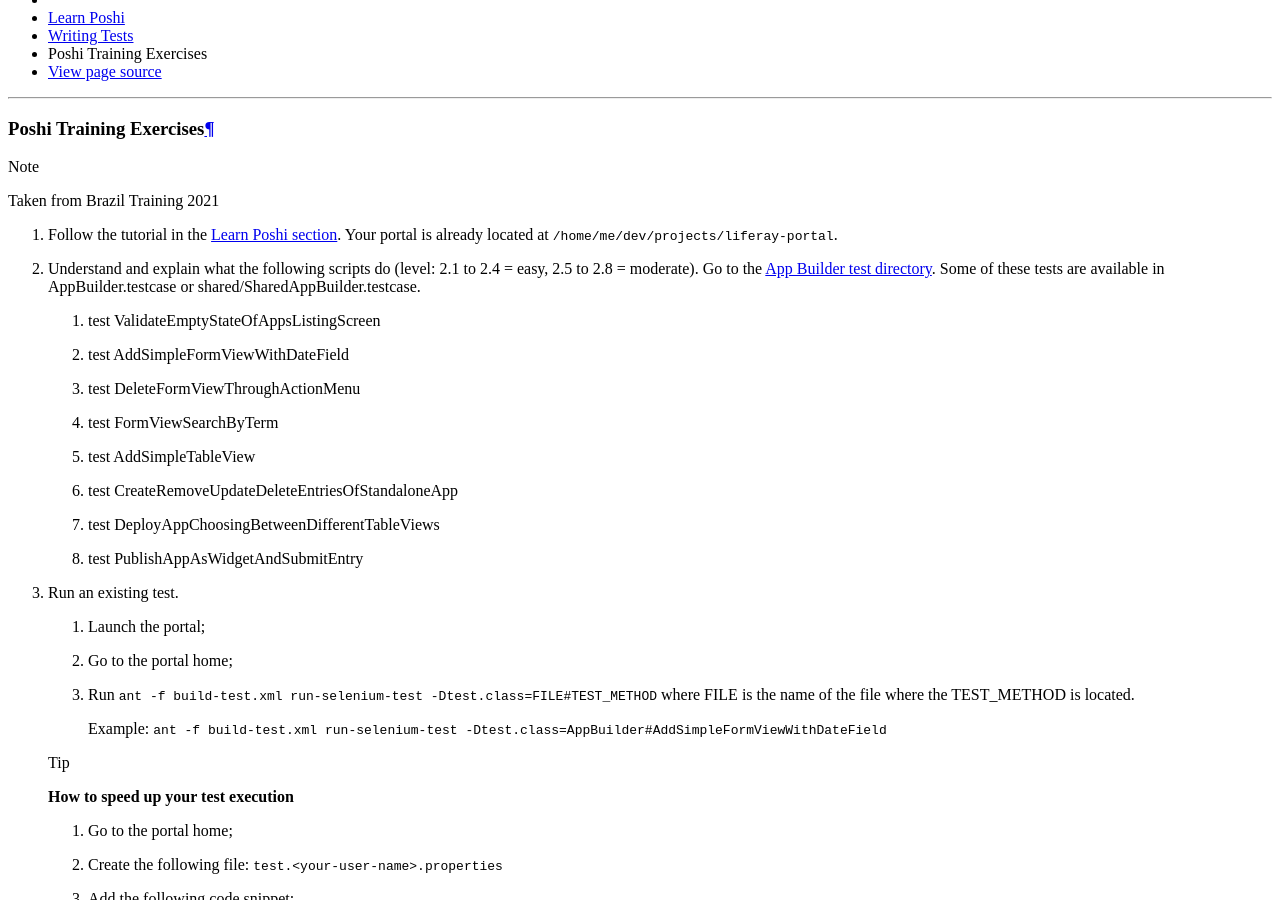
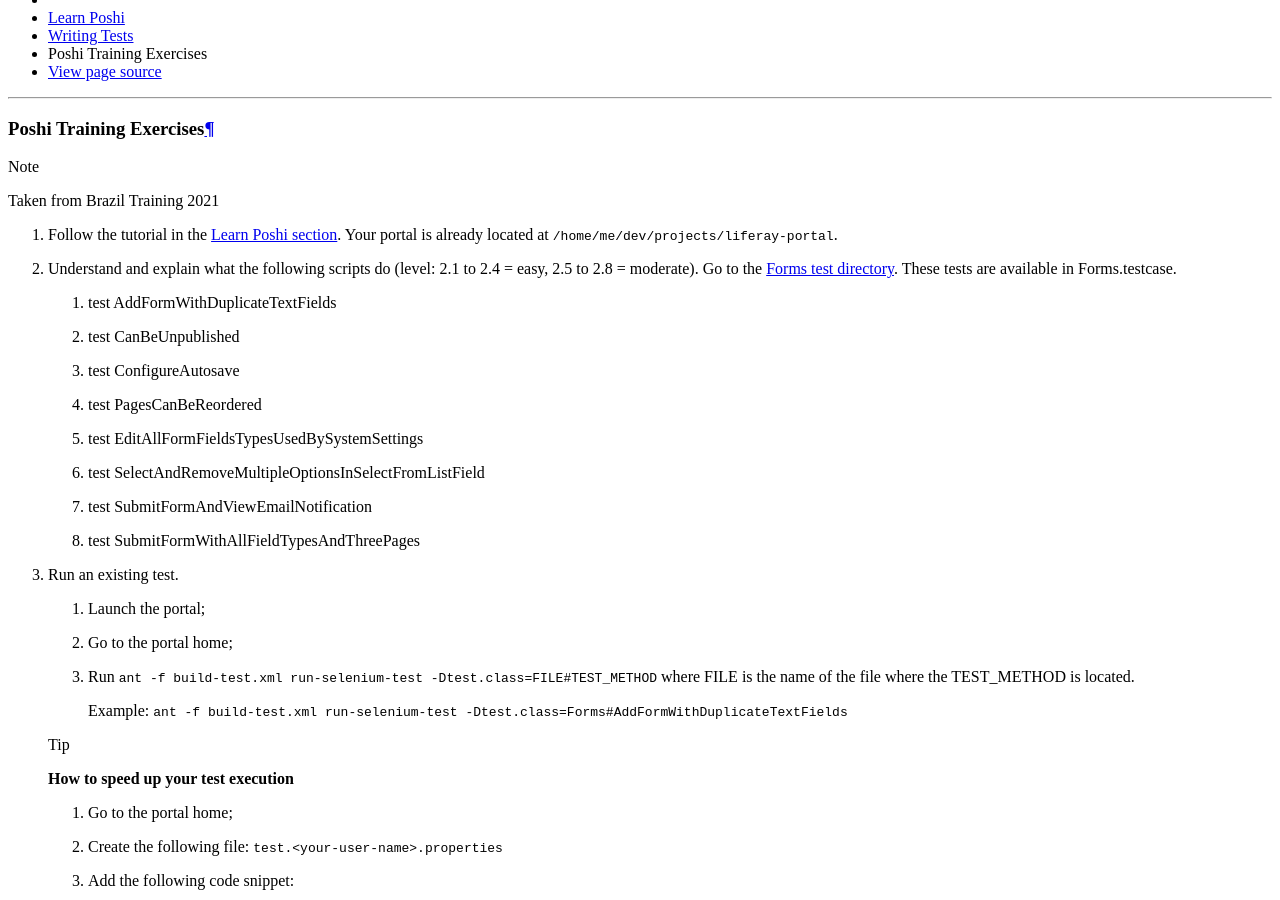
Before and after one commit to nikki-pru/qa-compendium, a Sphinx documentation site: the page built from docs/poshi/writing/poshi-training-exercises.rst, in a window 1280 px wide and 900 px high, scrolled down 1114 px. Built offline with Sphinx 7.4.7 and the Read the Docs theme 2.0.0, drawn with Linux system fonts in a browser that asks for light colours.

Commit message:
LRQA-67950 App Builder is deprecated; Use Forms instead

```diff
--- a/docs/poshi/writing/poshi-training-exercises.rst
+++ b/docs/poshi/writing/poshi-training-exercises.rst
@@ -7,16 +7,16 @@
 
 1. Follow the tutorial in the `Learn Poshi section`_. Your portal is already located at ``/home/me/dev/projects/liferay-portal``.
 
-2. Understand and explain what the following scripts do (level: 2.1 to 2.4 = easy, 2.5 to 2.8 = moderate). Go to the `App Builder test directory`_. Some of these tests are available in AppBuilder.testcase or shared/SharedAppBuilder.testcase.
+2. Understand and explain what the following scripts do (level: 2.1 to 2.4 = easy, 2.5 to 2.8 = moderate). Go to the `Forms test directory`_. These tests are available in Forms.testcase.
 
-  #. test ValidateEmptyStateOfAppsListingScreen
-  #. test AddSimpleFormViewWithDateField
-  #. test DeleteFormViewThroughActionMenu
-  #. test FormViewSearchByTerm
-  #. test AddSimpleTableView
-  #. test CreateRemoveUpdateDeleteEntriesOfStandaloneApp
-  #. test DeployAppChoosingBetweenDifferentTableViews
-  #. test PublishAppAsWidgetAndSubmitEntry
+  #. test AddFormWithDuplicateTextFields
+  #. test CanBeUnpublished
+  #. test ConfigureAutosave
+  #. test PagesCanBeReordered
+  #. test EditAllFormFieldsTypesUsedBySystemSettings
+  #. test SelectAndRemoveMultipleOptionsInSelectFromListField
+  #. test SubmitFormAndViewEmailNotification
+  #. test SubmitFormWithAllFieldTypesAndThreePages
 
 3. Run an existing test.
 
@@ -24,7 +24,7 @@
   #. Go to the portal home;
   #. Run ``ant -f build-test.xml run-selenium-test -Dtest.class=FILE#TEST_METHOD`` where FILE is the name of the file where the TEST_METHOD is located.
 
-    Example: ``ant -f build-test.xml run-selenium-test -Dtest.class=AppBuilder#AddSimpleFormViewWithDateField``
+    Example: ``ant -f build-test.xml run-selenium-test -Dtest.class=Forms#AddFormWithDuplicateTextFields``
 
   .. tip::
     **How to speed up your test execution**
@@ -108,4 +108,4 @@
 
 
 .. _Learn Poshi section: https://qa-compendium.readthedocs.io/en/latest/poshi/index-poshi.html
-.. _App Builder test directory: https://github.com/liferay/liferay-portal/tree/master/modules/apps/app-builder/app-builder-test/src/testFunctional/tests
+.. _Forms test directory: https://github.com/liferay/liferay-portal/tree/master/portal-web/test/functional/com/liferay/portalweb/tests/enduser/webformsanddatalists/forms
```
